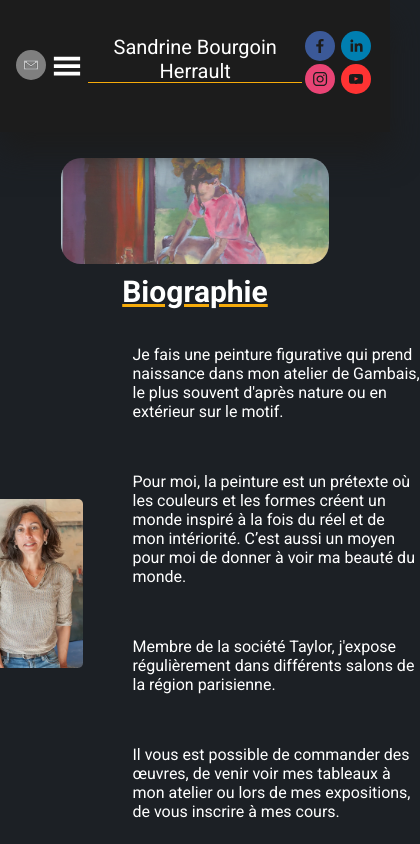
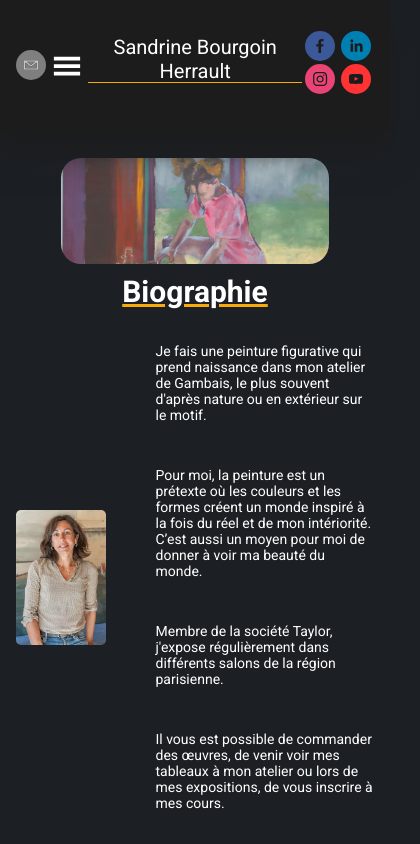
Before and after one commit to Loony675/sandrine-herrault, a Next.js app: page / in a window 390 px wide. Shown: the top 844 px of the page, 420 px wide, since content can reach past the window. Built offline with nearby package versions, Linux system fonts and the light colour scheme.

Commit message:
responsive home

```diff
--- a/styles/Home.module.css
+++ b/styles/Home.module.css
@@ -47,8 +47,9 @@
   border-radius: 5px;
 }
 .bioDescription {
-  width: 400px;
+  width: 300px;
   margin-left: 50px;
+  font-size: 14px;
 }
 .citationContainer {
   display: flex;
```
